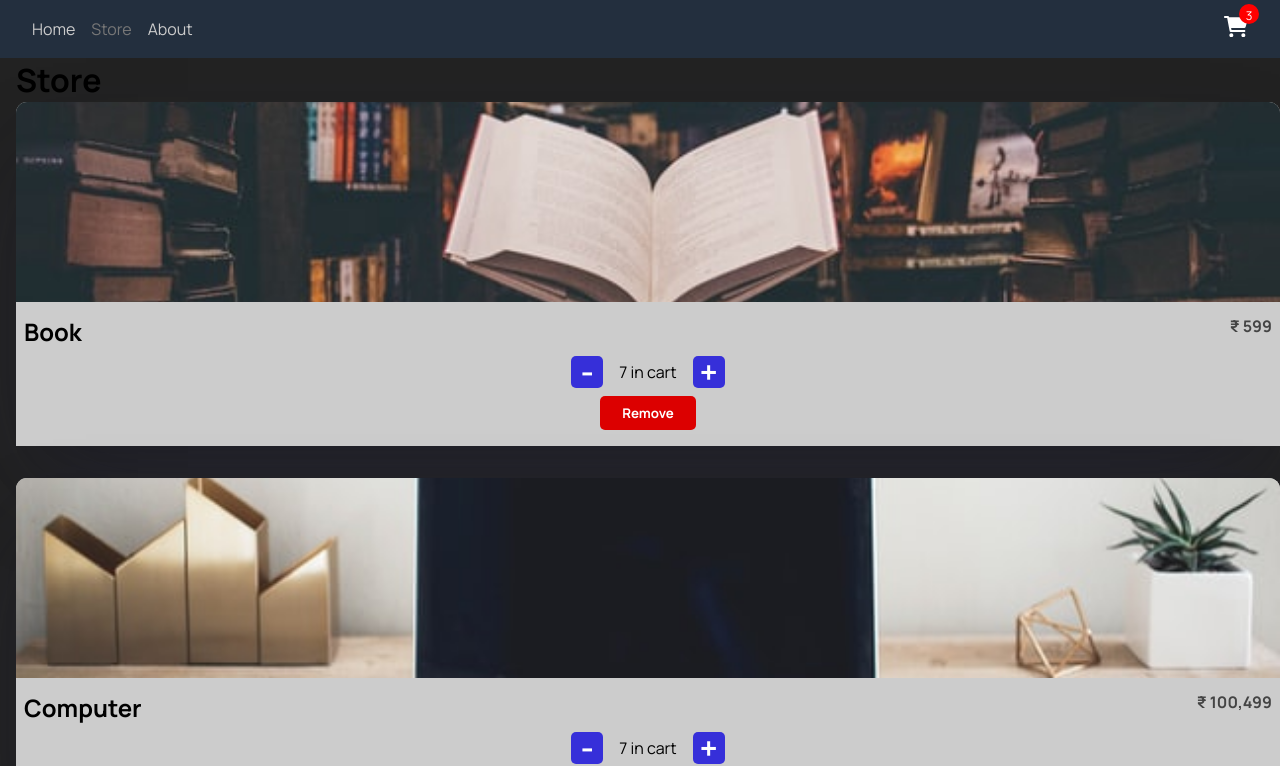
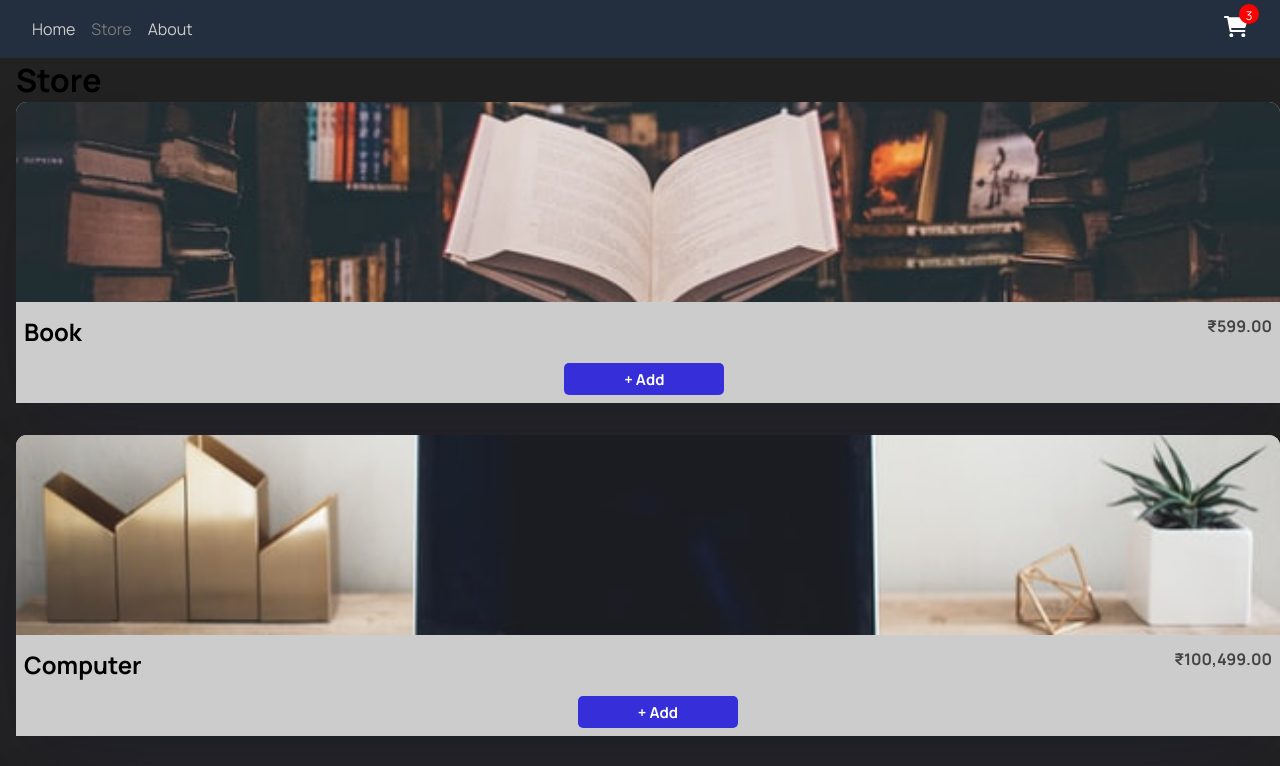
Before and after one commit to venkat-devish/cart_bucket_ts, a React (Vite) app: page /store in a window 1280 px wide. Shown: the top 766 px of the page. Built offline with nearby package versions, Linux system fonts and the light colour scheme.

Commit message:
add: currency format

```diff
--- a/src/organisms/Card.tsx
+++ b/src/organisms/Card.tsx
@@ -1,4 +1,5 @@
 import "../styles/card.scss";
+import { formatCurrency } from "../utilities/formatCurrency";
 
 type StoreProps = {
   id: number;
@@ -8,13 +9,17 @@ type StoreProps = {
 };
 
 const Card = ({ id, name, price, img }: StoreProps) => {
+  const qty: number = 0;
   return (
     <div className="card">
       <img className="card__image" src={img} alt="image" />
       <div className="card__details">
         <h2>{name}</h2>
-        <span>₹ {price.toLocaleString()}</span>
-      </div>
+        {qty === 0 ? (
+          <button className="card__actions--qty card__actions--qty-add d-flex">
+            + Add
+          </button>
+        ) : (
           <div className="card__buttons">
             <div className="card__actions">
               <button className="card__actions--qty d-flex">-</button>
@@ -25,6 +30,9 @@ const Card = ({ id, name, price, img }: StoreProps) => {
               <button className="card__actions--remove">Remove</button>
             </div>
           </div>
+        )}
+        <span>{formatCurrency(price)}</span>
+      </div>
     </div>
   );
 };
--- a/src/styles/card.scss
+++ b/src/styles/card.scss
@@ -28,6 +28,7 @@
         justify-content: center;
         align-items: center;
         gap: .5rem;
+        margin-top: 3rem;
     }
 
     &__actions {
@@ -45,6 +46,18 @@
             font-weight: 700;
             font-size: 2rem;
             cursor: pointer;
+
+            &-add {
+                margin-top: 3rem;
+                font-size: 15px;
+                cursor: pointer;
+                transition: all .4s;
+                width: 10rem;
+
+                &:hover {
+                    background-color: var(--color-secondary-hover);
+                }
+            }
         }
 
         &--remove {
--- a/src/styles/index.scss
+++ b/src/styles/index.scss
@@ -14,6 +14,7 @@
     --color-subtext: #ff8a71;
     --color-primary: #fff;
     --color-secondary: #362FD9;
+    --color-secondary-hover: #0065FF;
     --color-danger: #DC0000;
 
     --border-primary: 5px;
--- /dev/null
+++ b/src/utilities/formatCurrency.ts
@@ -0,0 +1,7 @@
+const CURRENCY_FORMATTER = new Intl.NumberFormat(undefined, {
+    currency: 'INR', style: 'currency'
+})
+
+export function formatCurrency(number: number) {
+    return CURRENCY_FORMATTER.format(number)
+}
```
Lines whose indentation alone changed are shown as unchanged.
